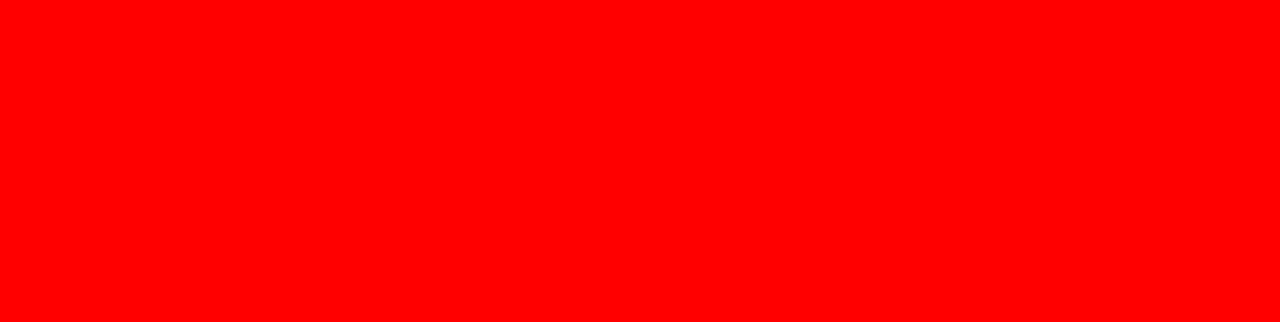
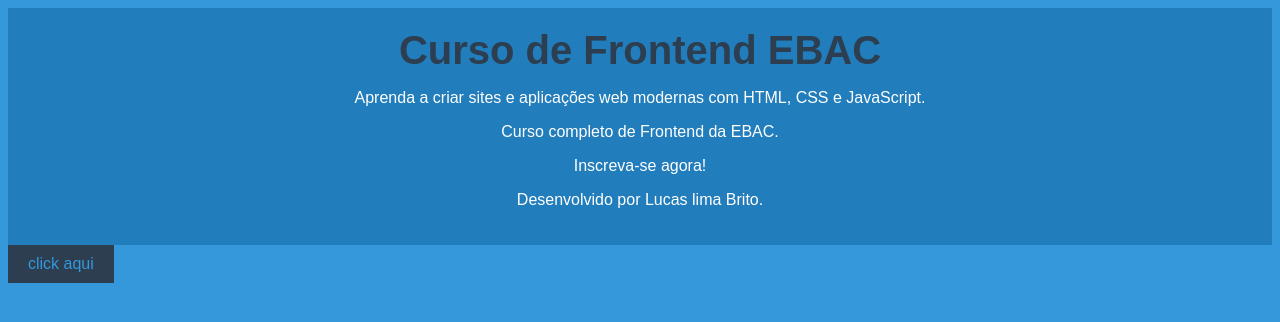
Before and after one commit to LucasLBrito/curso_ebac_frontend, a website: page index.html in a window 1280 px wide. Drawn offline with Linux system fonts and the light colour scheme.

Commit message:
Refactor styles and update project structure
Moved SCSS source to source/main.scss and updated build process to output CSS to build/main.css. Updated index.html to use the new CSS path and improved header content. Removed old CSS/SCSS files from the root and updated the sass script in package.json for automatic compilation.

```diff
--- a/index.html
+++ b/index.html
@@ -4,9 +4,18 @@
     <meta charset="UTF-8">
     <meta name="viewport" content="width=device-width, initial-scale=1.0">
     <title>Document</title>
-    <link rel="stylesheet" href="main.css">
+    <link rel="stylesheet" href="/build/main.css">
 </head>
 <body>
-
+    <header>
+        <div class="container">
+        <h1>Curso de Frontend EBAC</h1>
+        <p>Aprenda a criar sites e aplicações web modernas com HTML, CSS e JavaScript.</p>
+        <p>Curso completo de Frontend da EBAC.</p>
+        <p>Inscreva-se agora!</p>
+        <p>Desenvolvido por Lucas lima Brito.</p>
+        </div>
+    </header>
+    <button type="submit">click aqui</button>
 </body>
 </html>
--- a/main.scss
+++ /dev/null
@@ -1,3 +0,0 @@
-body{
-    background-color: red;
-}
--- a/package.json
+++ b/package.json
@@ -4,7 +4,7 @@
   "description": "",
   "main": "index.js",
   "scripts": {
-    "sass": "sass",
+    "sass": "sass source/main.scss build/main.css --watch",
     "test": "echo \"Error: no test specified\" && exit 1"
   },
   "author": "",
--- /dev/null
+++ b/source/main.scss
@@ -0,0 +1,29 @@
+$corPrincipal: #3498db; // Azul
+$corDoTexto: #2c3e50; // Cinza escuro
+
+body {
+  background-color: $corPrincipal;
+  color: white;
+  font-family: Arial, sans-serif;
+}
+header {
+  background-color: darken($corPrincipal, 10%);
+  padding: 20px;
+  text-align: center;
+  h1{
+    font-size: 2.5em;
+    margin: 0;
+    color: $corDoTexto;
+  }
+}
+button {
+  background-color: $corDoTexto;
+  color: $corPrincipal;
+  border: none;
+  padding: 10px 20px;
+  font-size: 1em;
+  cursor: pointer;
+  &:hover {
+    background-color: darken($corDoTexto, 15%);
+  }
+}
```
Also changed, not shown: build/main.css (added), main.css (deleted), 2 other files.
